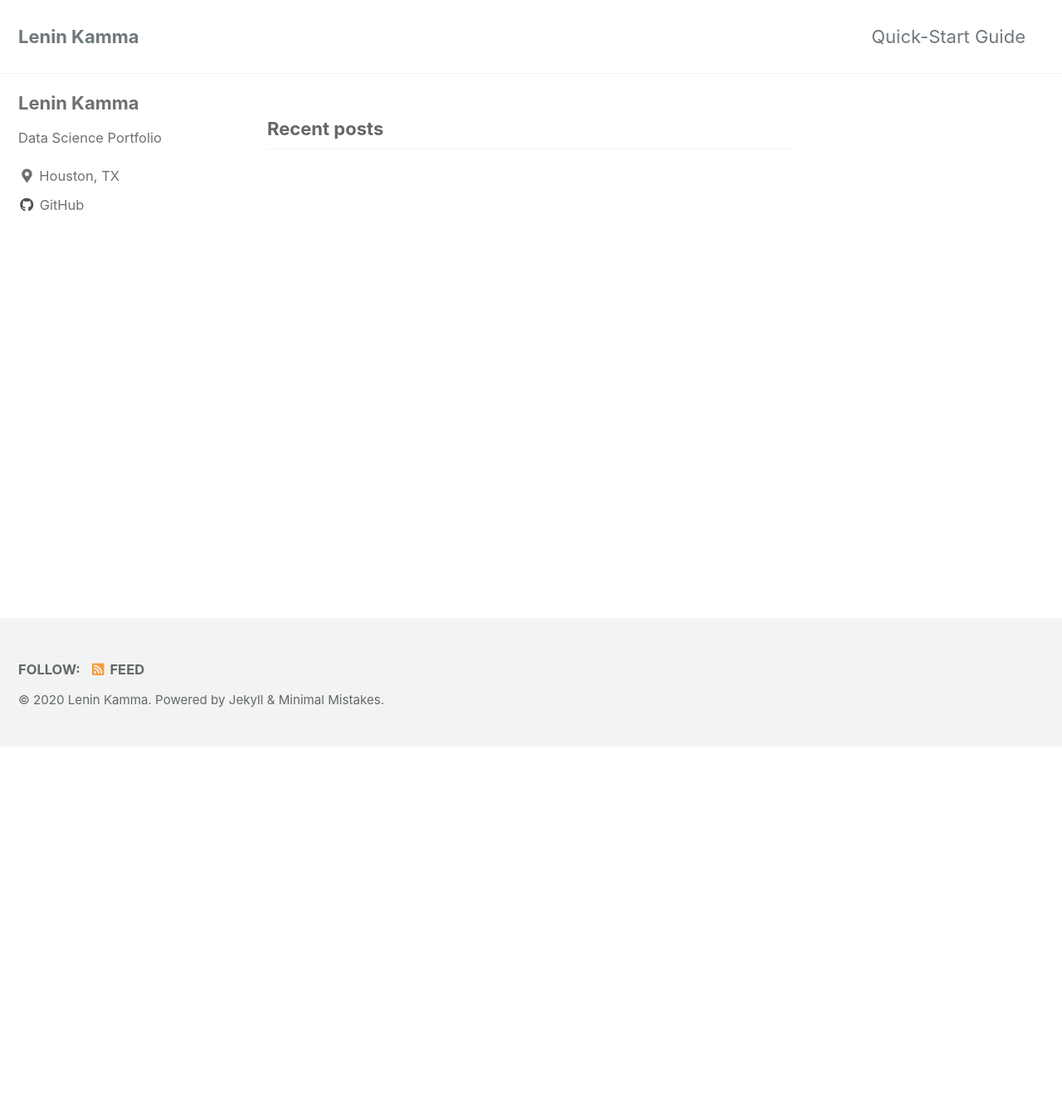
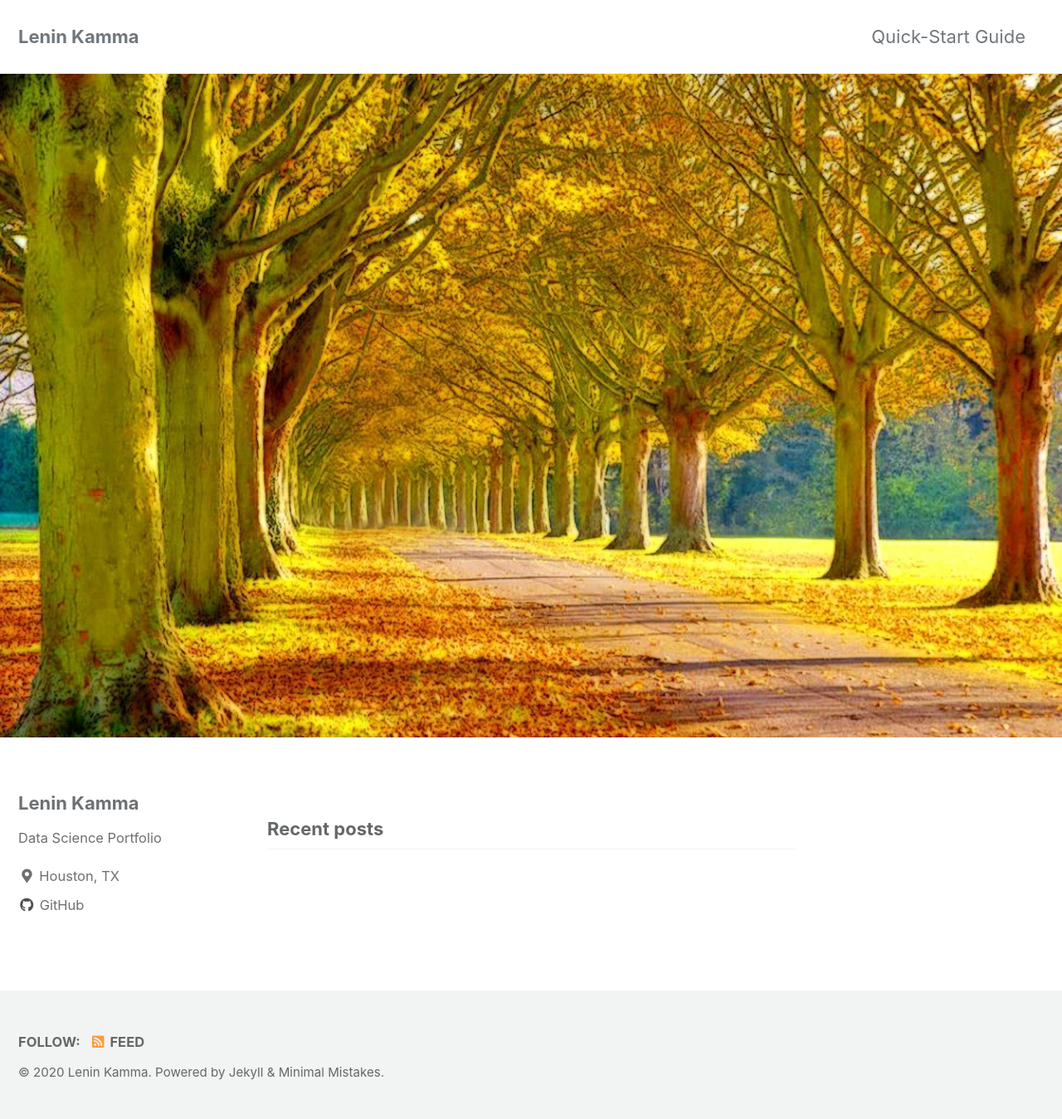
Before and after one commit to databinary/databinary.github.io, a Jekyll site: the page built from index.html, in a window 1280 px wide. Shown: the whole page at 83% size. Built offline with Jekyll 4.4.1, drawn with Linux system fonts in a browser that asks for light colours; cached includes are drawn as plain includes; the list of posts is cut into pages by our own code; before the commit the page ends 900 px from its top, so only the background shows below that.

Commit message:
Added images

```diff
--- a/index.html
+++ b/index.html
@@ -1,4 +1,6 @@
 ---
 layout: home
 author_profile: true
+header:
+  image: "/images/img1.jpg"
 ---
```
Also changed, not shown: images/img1.jpg (added).
